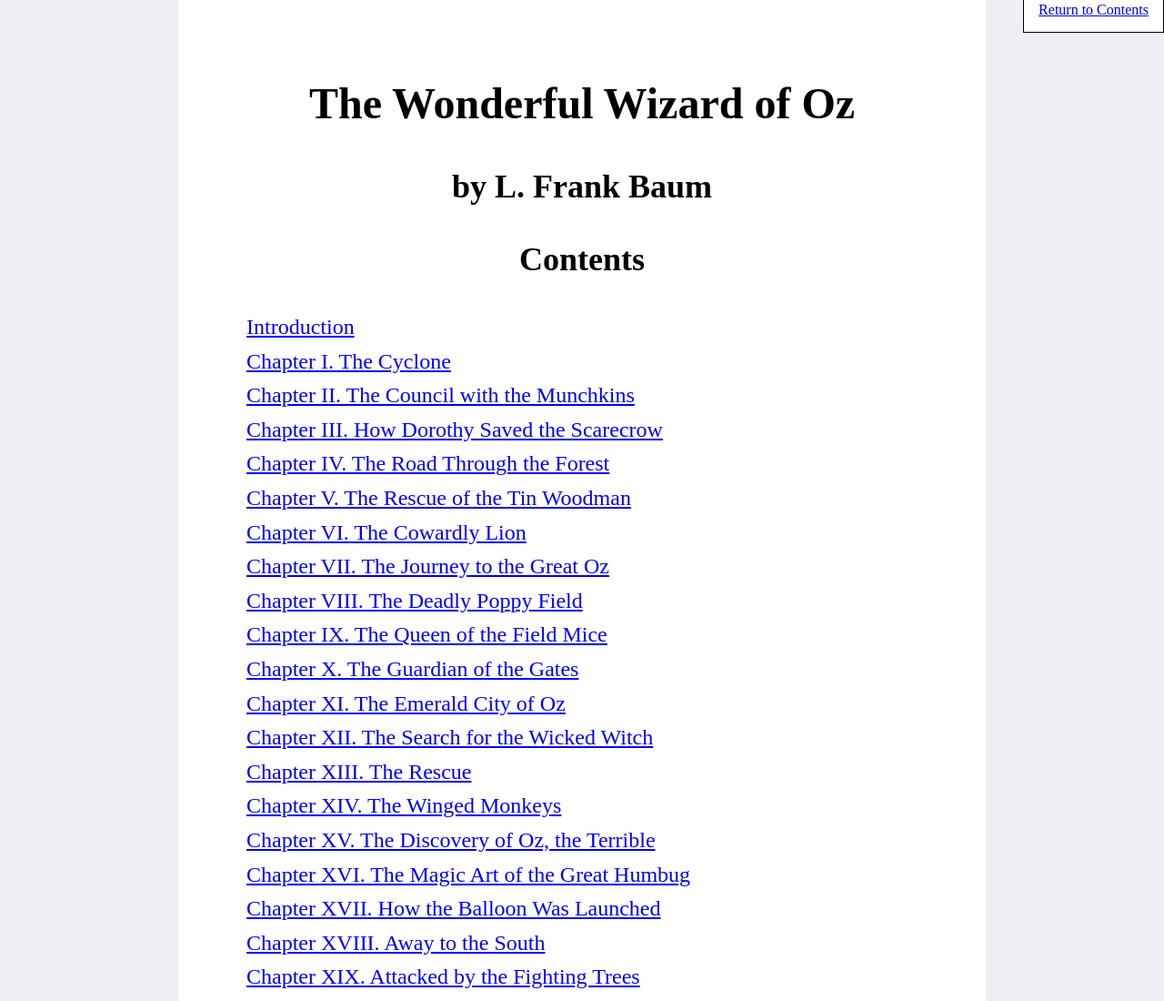
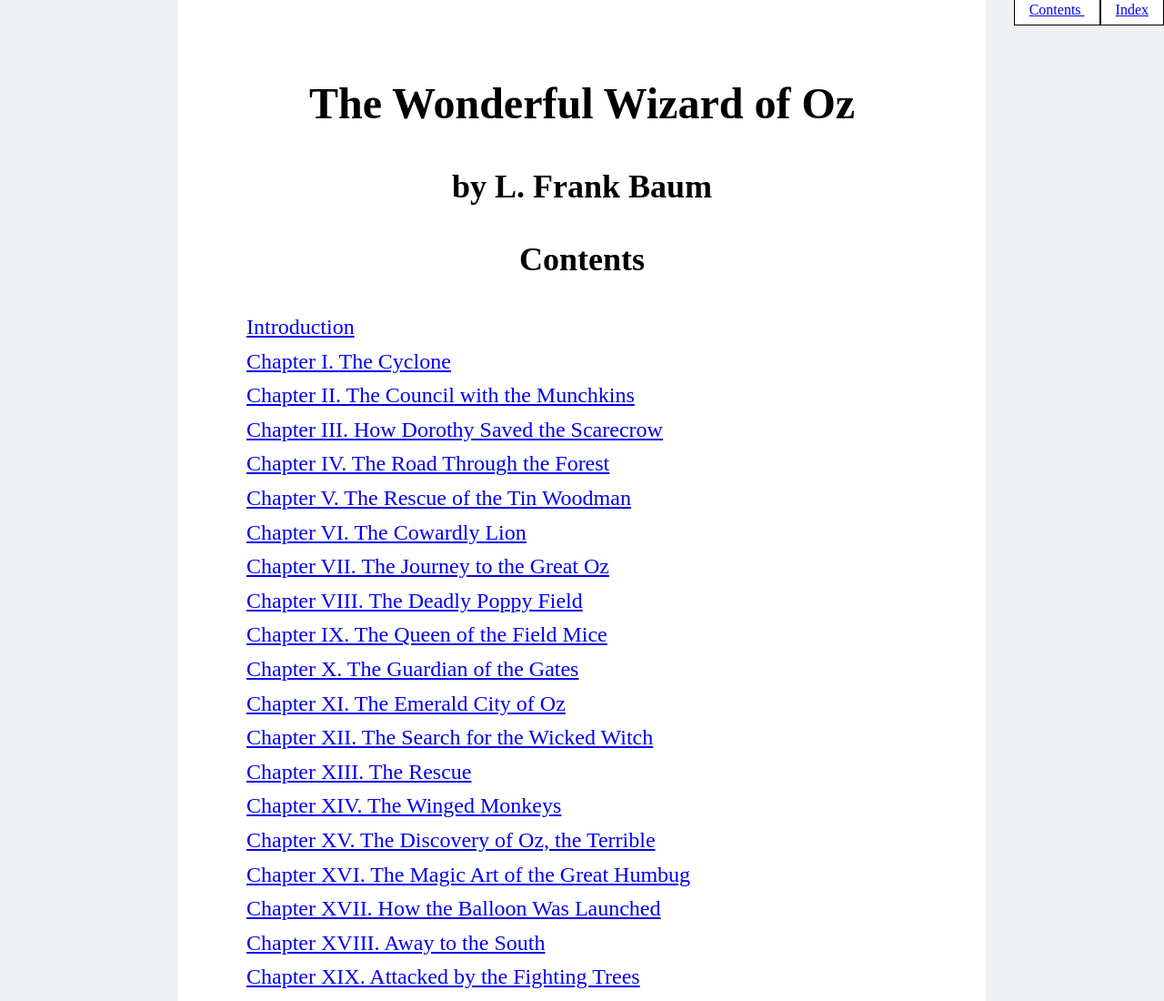
Before and after one commit to tsmorgan/books, a website: page oz/index.html in a window 1280 px wide. Shown: the top 1100 px of the page at 91% size. Drawn offline with Linux system fonts and the light colour scheme.

Commit message:
Using JS to add stuff

```diff
--- a/oz/index.html
+++ b/oz/index.html
@@ -35,11 +35,6 @@
         <link rel="stylesheet" type="text/css" href="../style.css">
     </head>
     <body>
-        <div id="retcon">
-            <a href="#Contents" class="pginternal">
-                Return to Contents
-            </a>
-        </div>
         <h1>The Wonderful Wizard of Oz</h1>
         <h2>by L. Frank Baum</h2>
         <div class="pg_body_wrapper">
--- a/script.js
+++ b/script.js
@@ -75,3 +75,14 @@ const cookieName = book + "_lastVisibleElement";
   document.querySelectorAll('p').forEach((el) => {
     observer.observe(el);
   });
+
+  // add nav links
+  const htmlChunk = `
+    <div id="retcon">
+        <a href="#Contents" class="pginternal"> Contents </a>
+        <a href="../" class="pginternal"> Index </a>
+    </div>`;
+
+document.addEventListener("DOMContentLoaded", () => {
+    document.body.insertAdjacentHTML("afterbegin", htmlChunk);
+});
--- a/style.css
+++ b/style.css
@@ -55,6 +55,6 @@ span.backlink {
 }
 #retcon a {
     background-color: white;
-    padding:1em;
+    padding:1em 1em 0.5em;
     border:1px solid black;
 }
```
Also changed, not shown: afterlondon/index.html (+0 -5 lines), alice/index.html (+0 -5 lines), pooh/index.html (+0 -5 lines).
